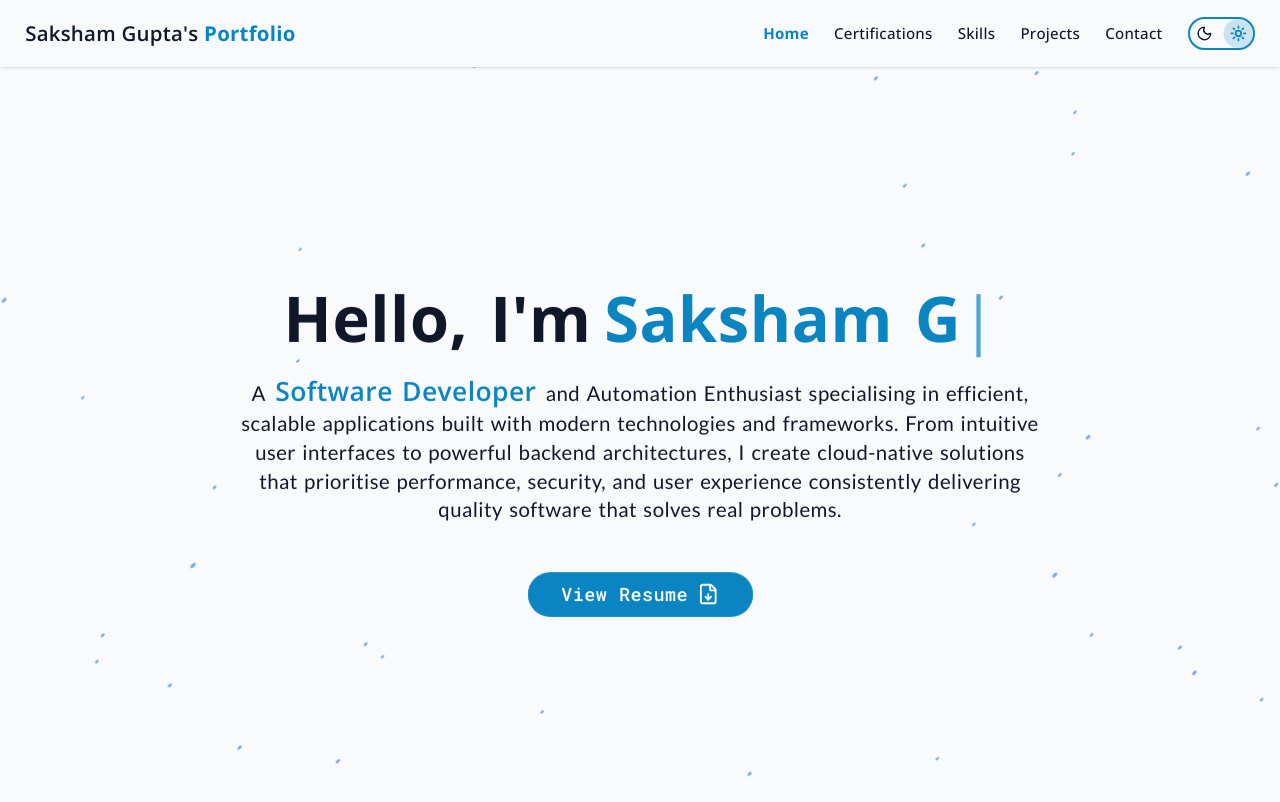
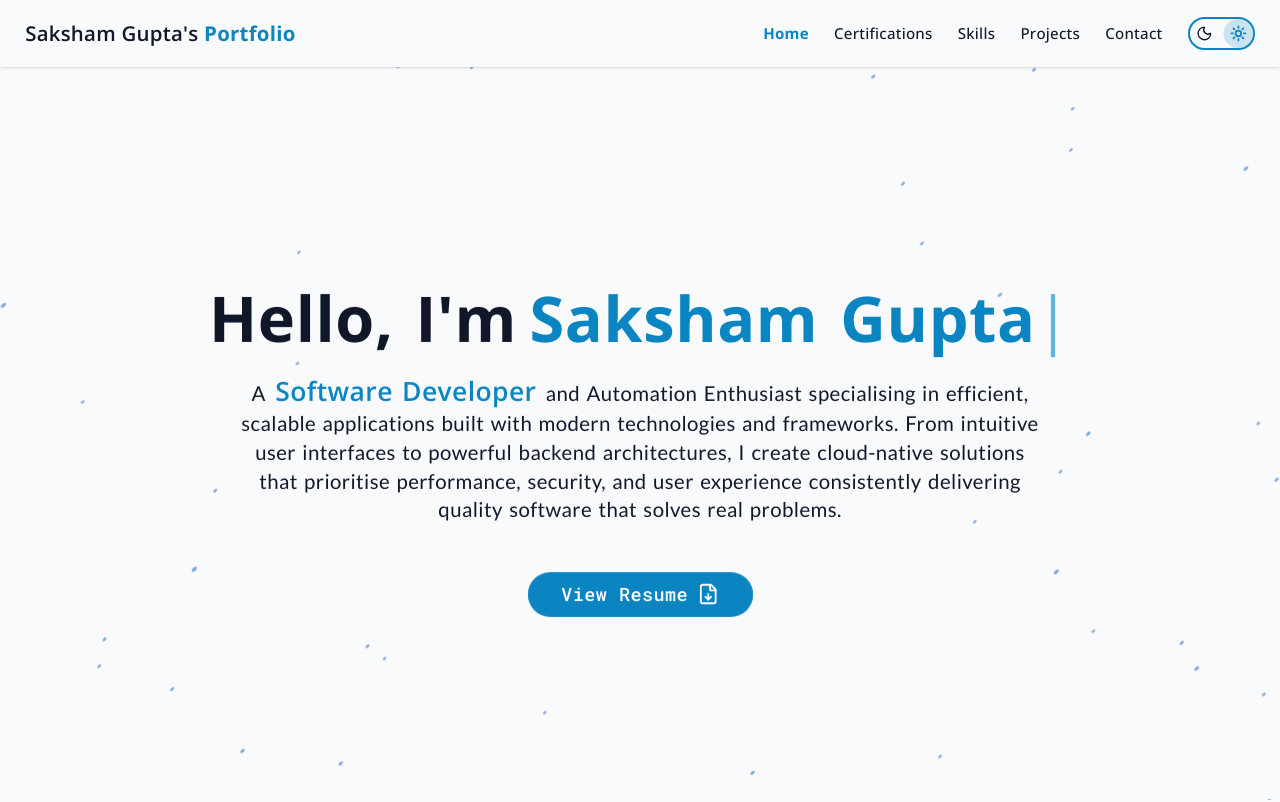
Before and after one commit to ERSA-14/ERSA_portfolio, a React (Vite) app: page / in a window 1280 px wide. Shown: the top 802 px of the page. Built offline with nearby package versions, Linux system fonts and the light colour scheme; a web font is replaced by a local one.

Commit message:
feat: Add initial portfolio website structure with core components and utilities.

```diff
--- a/src/components/Certifications.jsx
+++ b/src/components/Certifications.jsx
@@ -103,7 +103,7 @@ export const Certifications = () => {
   return (
     <section
       id="Certifications"
-      className="relative min-h-screen flex flex-col justify-center items-center px-4 py-20 bg-secondary/10"
+      className="relative min-h-screen flex flex-col justify-center items-center px-4 md:px-8 lg:px-12 xl:px-24 py-20 bg-secondary/10"
     >
       <div className="container mx-auto max-w-6xl px-4">
         {/* Section Header */}
--- a/src/components/Contact.jsx
+++ b/src/components/Contact.jsx
@@ -242,7 +242,7 @@ export const Contact = () => {
   return (
     <section
       id="Contact"
-      className="relative min-h-screen flex flex-col justify-center items-center py-20 px-4 bg-secondary/30"
+      className="relative min-h-screen flex flex-col justify-center items-center py-20 px-4 md:px-8 lg:px-12 xl:px-24 bg-secondary/30"
     >
       <div className="container mx-auto max-w-7xl pb-4 mt-2">
         <h2 className="text-3xl md:text-4xl font-bold mb-4 text-center">
--- a/src/components/HomePage.jsx
+++ b/src/components/HomePage.jsx
@@ -3,27 +3,16 @@ import { FileDown } from "lucide-react";
 
 export const HomePage = () => {
   const [displayedText, setDisplayedText] = useState("");
-  const [isDeleting, setIsDeleting] = useState(false);
   const [firstTypingComplete, setFirstTypingComplete] = useState(false);
   const fullText = "Saksham Gupta";
 
   useEffect(() => {
     let timeout;
-    if (!isDeleting && displayedText === fullText) {
+    if (displayedText === fullText) {
       if (!firstTypingComplete) {
-        setTimeout(() => {
-          setFirstTypingComplete(true);
-          window.dispatchEvent(new Event("typingComplete"));
-        }, 0);
+        setFirstTypingComplete(true);
+        window.dispatchEvent(new Event("typingComplete"));
       }
-      timeout = setTimeout(() => setIsDeleting(true), 1500);
-    } else if (isDeleting && displayedText === "") {
-      timeout = setTimeout(() => setIsDeleting(false), 500);
-    } else if (isDeleting) {
-      const deleteSpeed = Math.random() * 80 + 50;
-      timeout = setTimeout(() => {
-        setDisplayedText(fullText.substring(0, displayedText.length - 1));
-      }, deleteSpeed);
     } else {
       const typingSpeed = Math.random() * 130 + 80;
       timeout = setTimeout(() => {
@@ -32,12 +21,12 @@ export const HomePage = () => {
     }
 
     return () => clearTimeout(timeout);
-  }, [displayedText, isDeleting, firstTypingComplete, fullText]);
+  }, [displayedText, firstTypingComplete, fullText]);
 
   return (
     <section
       id="Home"
-      className="relative min-h-screen flex flex-col items-center justify-center px-4 opacity-100 pt-24"
+      className="relative min-h-screen flex flex-col items-center justify-center px-4 md:px-8 lg:px-12 xl:px-24 opacity-100 pt-24"
     >
       <div className="container max-w-6xl mx-auto text-center z-10">
         <div className="space-y-6 ">
--- a/src/components/Project.jsx
+++ b/src/components/Project.jsx
@@ -89,7 +89,7 @@ export const Project = () => {
   return (
     <section
       id="Projects"
-      className="relative min-h-screen flex flex-col justify-center items-center py-20 px-4"
+      className="relative min-h-screen flex flex-col justify-center items-center py-20 px-4 md:px-8 lg:px-12 xl:px-24"
     >
       <div className="container mx-auto max-w-7xl pb-4 mt-8">
         <h2 className="text-3xl md:text-4xl font-bold mb-4 text-center">
--- a/src/components/Skills.jsx
+++ b/src/components/Skills.jsx
@@ -98,7 +98,7 @@ export const Skills = () => {
   return (
     <section
       id="Skills"
-      className="relative min-h-screen flex flex-col justify-center items-center px-4 py-20"
+      className="relative min-h-screen flex flex-col justify-center items-center px-4 md:px-8 lg:px-12 xl:px-24 py-20"
     >
       <div className="container mx-auto max-w-7xl mt-6">
         <h2 className="text-3xl md:text-4xl font-bold mb-4 text-center ">
```
